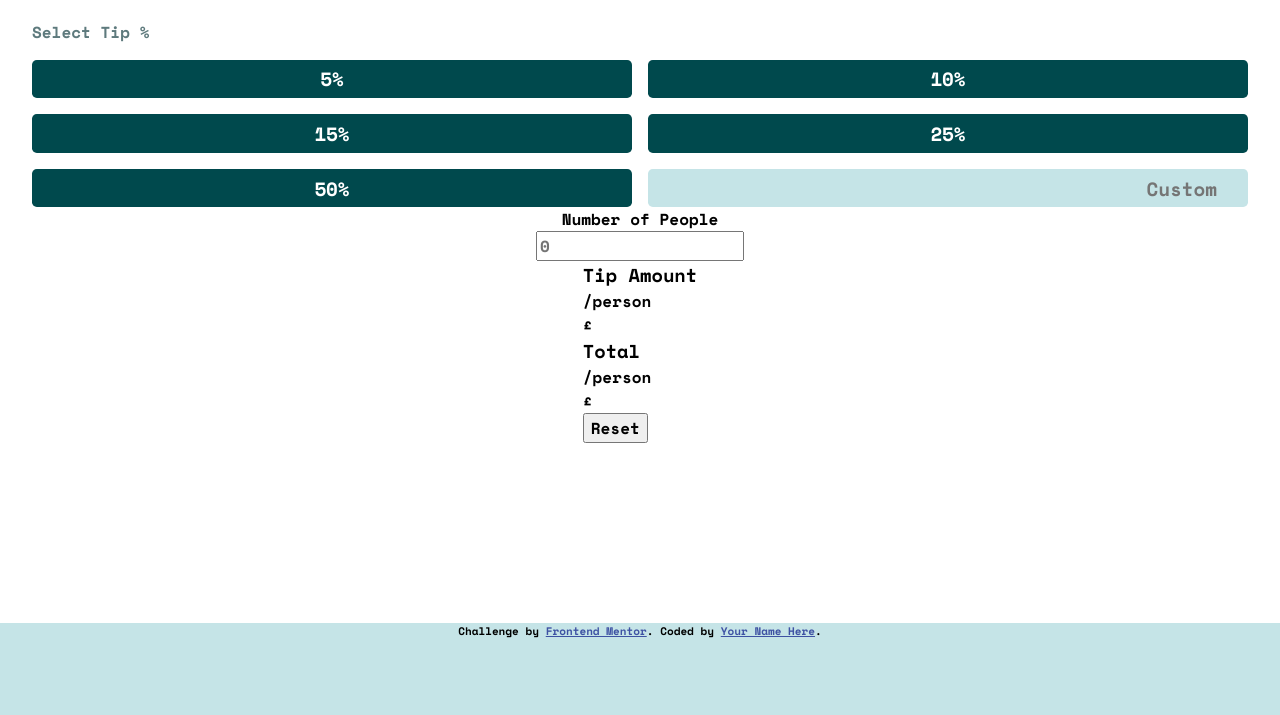
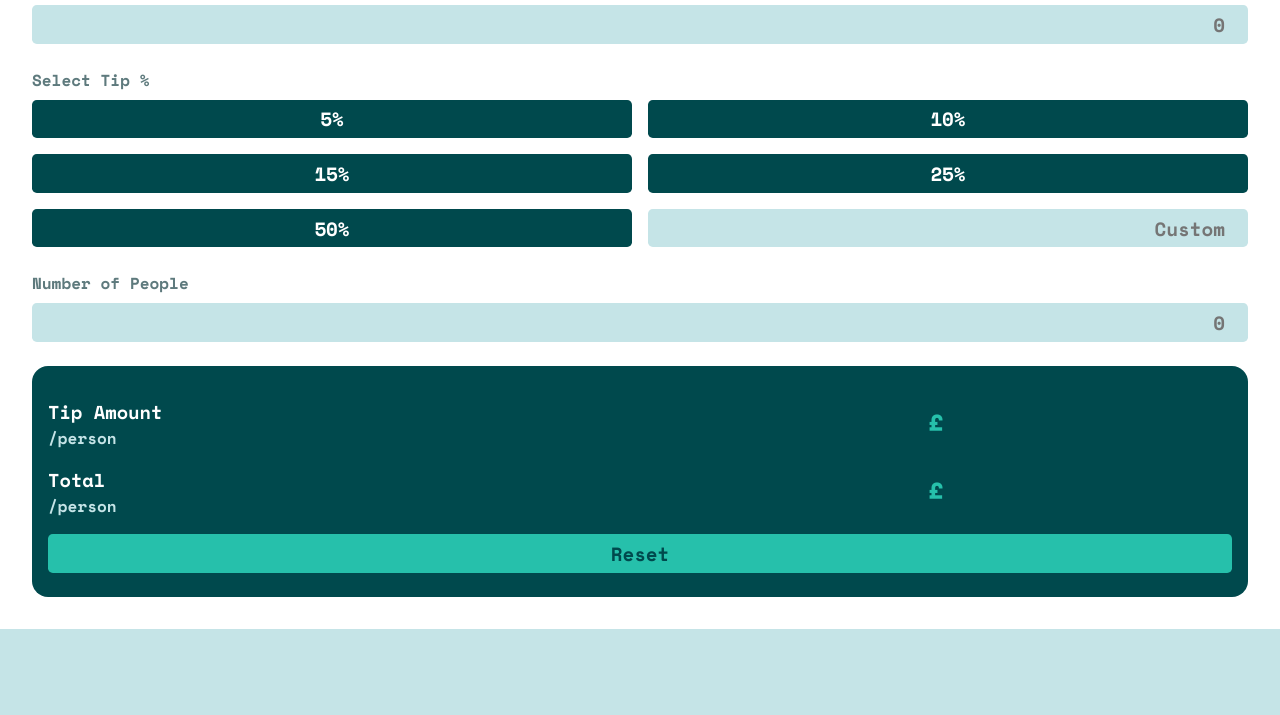
Before and after one commit to TomBirbeck/tip-calculator, a plain HTML site: page index.html in a window 1280 px wide. Shown: the part 177-892 px from the top of the page. Before the commit the page ends 816 px from the top, so only its background shows below. Drawn offline with nearby package versions, Linux system fonts and the light colour scheme.

Commit message:
added styling to number of people, tip and total amounts and reset button, added logo image

```diff
--- a/index.html
+++ b/index.html
@@ -13,7 +13,7 @@
 </head>
 <body>
   <main>
-    <h1 class="heading">SPLITTER</h1>
+    <img class="heading-image" src="./images/logo.svg"></img>
     <div class="card">
       <label htmlfor="bill" class="bill-label">Bill</label>
       <input type="number" class="bill" placeholder="0"/>
@@ -26,18 +26,18 @@
         <button class="button fifty" value="50">50%</button>
         <input type="number" class="custom-tip" placeholder="Custom">
       </div>
-      <label htmlfor="number ofpeople">Number of People</label>
+      <label htmlfor="number of people" class="number-of-people-label">Number of People</label>
       <input type="number" class="people" placeholder="0"/>
       <div class="payment-container">
         <div class="tip-container">
-          <h3>Tip Amount</h3>
-          <p> /person</p>
-          <p class="tip">£<span class="tip-amount"></span></p>
+          <h3 class="tip-amount-header">Tip Amount</h3>
+          <p class="tip-amount-subtext">/person</p>
+          <p class="tip">£</p>
         </div>
         <div class="total-split-container">
-          <h3>Total</h3>
-          <p> /person</p>
-          <p class="split">£<span class="total-per-person"></span></p>
+          <h3 class="split-header">Total</h3>
+          <p class="split-subtext">/person</p>
+          <p class="split">£</p>
         </div>
         <button class="reset-button">Reset</button>
       </div>
--- a/main.js
+++ b/main.js
@@ -1,7 +1,7 @@
 const bill = document.querySelector('.bill');
 const people = document.querySelector('.people');
-const tipAmount = document.querySelector('.tip-amount');
-const toPayPerPerson = document.querySelector('.total-per-person');
+const tipAmount = document.querySelector('.tip');
+const toPayPerPerson = document.querySelector('.split');
 const five = document.querySelector('.five');
 const ten = document.querySelector('.ten');
 const fifteen = document.querySelector('.fifteen');
@@ -40,8 +40,8 @@ const handleReset = () => {
     billAmount = 0;
     tippingPercent = 0;
     amountOfPeople = 0;
-    tipAmount.textContent = '';
-    toPayPerPerson.textContent = '';
+    tipAmount.textContent = '£';
+    toPayPerPerson.textContent = '£';
     bill.value = '';
     people.value = '';
 }
@@ -72,9 +72,9 @@ const calculateAmountToPay = (bill, tipPercentage, people) => {
     const total = (bill + calculateTip(bill, tipPercentage)).toFixed(2);
     const tipPP = calculateTipPerPerson(bill, tipPercentage, people);
     if (tipPP >= 0){
-        tipAmount.textContent = tipPP;
+        tipAmount.textContent = '£'+tipPP;
     } else {
-        tipAmount.textContent = 0;
+        tipAmount.textContent = '£0.00';
     }
-    toPayPerPerson.textContent = calculateSplitBill(total, people);
+    toPayPerPerson.textContent = '£'+ calculateSplitBill(total, people);
 }
--- a/styles.css
+++ b/styles.css
@@ -21,7 +21,7 @@
 }
 
 html, body {
-  height: 100%;
+  height: 100dvh;
   font-family: 'Space Mono', monospace;
   background-color: var(--light-grayish-cyan);
   font-weight: 700;
@@ -42,6 +42,12 @@ p, h1, h2, h3, h4, h5, h6 {
 
 /* ~~~~ Added Styling ~~~~ */
 
+body {
+  display: flex;
+  flex-direction: column;
+  gap: 10rem;
+}
+
 .hidden {
   display: none;
 }
@@ -53,13 +59,8 @@ main {
   align-items: center;
 }
 
-.heading {
-  margin: 1rem 0;
-  width: 25%;
-  text-align: center;
-  color: var(--very-dark-cyan);
-  font-size: 1.6rem;
-  letter-spacing: 0.4rem;
+.heading-image {
+  margin: 2rem 0;
 }
 
 .card {
@@ -82,18 +83,19 @@ main {
   background-color: var(--light-grayish-cyan);
   color: var(--very-dark-cyan);
   font-size: 1.2rem;
-  padding: 0.3rem 1rem;
+  padding: 0.3rem 0.5rem;
 }
 
 .bill-label {
   width: 100%;
   text-align: left;
   color: var(--dark-grayish-cyan);
+  margin-bottom: 0.5rem;
 }
 
 .tip-header {
   align-self: flex-start;
-  margin: 2rem 0 1rem 0;
+  margin: 1.5rem 0 0.5rem 0;
   font-size: 1rem;
   color: var(--dark-grayish-cyan);
 }
@@ -121,17 +123,6 @@ main {
   color: var(--very-dark-cyan);
 }
 
-.custom {
-  width: 100%;
-  border-radius: 0.3rem;
-  border: none;
-  font-size: 1.2rem;
-  padding: 0.3rem 1rem;
-  text-align: right;
-  background-color: var(--light-grayish-cyan);
-  color: var(--very-dark-cyan);
-}
-
 .custom-tip {
   border: none;
   border-radius: 0.3rem;
@@ -140,11 +131,101 @@ main {
   color: var(--very-dark-cyan);
   background-color: var(--light-grayish-cyan);
   font-size: 1.2rem;
-  padding: 0.1rem 1rem;
+  padding: 0.1rem 0.5rem;
 }
 
 .custom-tip:hover {
   border: 2px solid var(--strong-cyan);
+}
+
+.number-of-people-label {
+  align-self: flex-start;
+  margin: 1.5rem 0 0.5rem 0;
+  font-size: 1rem;
+  color: var(--dark-grayish-cyan);
+}
+
+.people {
+  width: 100%;
+  text-align: right;
+  border: none;
+  border-radius: 0.3rem;
+  background-color: var(--light-grayish-cyan);
+  color: var(--very-dark-cyan);
+  font-size: 1.2rem;
+  padding: 0.3rem 0.5rem;
+}
+
+.payment-container {
+  width: 100%;
+  border-radius: 1rem;
+  margin-top: 1.5rem;
+  background-color: var(--very-dark-cyan);
+  padding: 2rem 1rem 1.5rem 1rem;
+  display: flex;
+  flex-direction: column;
+  gap: 1rem;
+  color: var(--custom-white);
+}
+
+.tip-container {
+  display: grid;
+  grid-template-columns: 1fr 1fr;
+  grid-template-areas:
+  'heading tip'
+  'subtext tip';
+}
+
+.tip-amount-header {
+  grid-area: heading;
+}
+
+.tip-amount-subtext {
+  grid-area: subtext;
+  color: var(--light-grayish-cyan);
+}
+
+.tip {
+  grid-area: tip;
+  display: grid;
+  text-align: center;
+  font-size: 2rem;
+  color: var(--strong-cyan);
+}
+
+.total-split-container {
+  display: grid;
+  grid-template-columns: 1fr 1fr;
+  grid-template-areas:
+  'split-heading split'
+  'split-subtext split';
+}
+
+.split-header {
+  grid-area: split-heading;
+}
+
+.split-subtext {
+  grid-area: split-subtext;
+  color: var(--light-grayish-cyan)
+}
+
+.split {
+  grid-area: split;
+  display: grid;
+  text-align: center;
+  font-size: 2rem;
+  color: var(--strong-cyan);
+}
+
+.reset-button {
+  width: 100%;
+  background-color: var(--strong-cyan);
+  color: var(--very-dark-cyan);
+  border-radius: 0.3rem;
+  border: none;
+  font-size: 1.2rem;
+  padding: 0.3rem;
 }
 
 .attribution {
```
